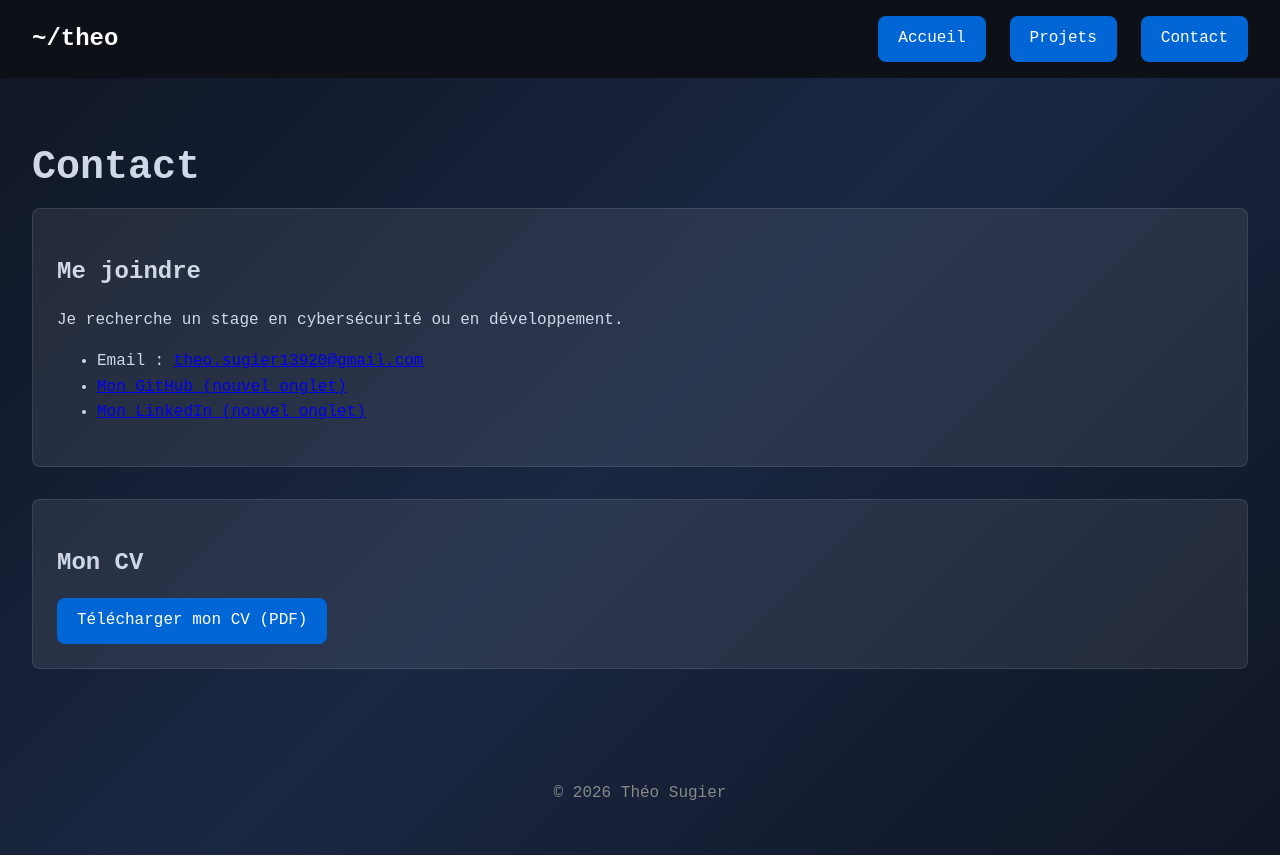
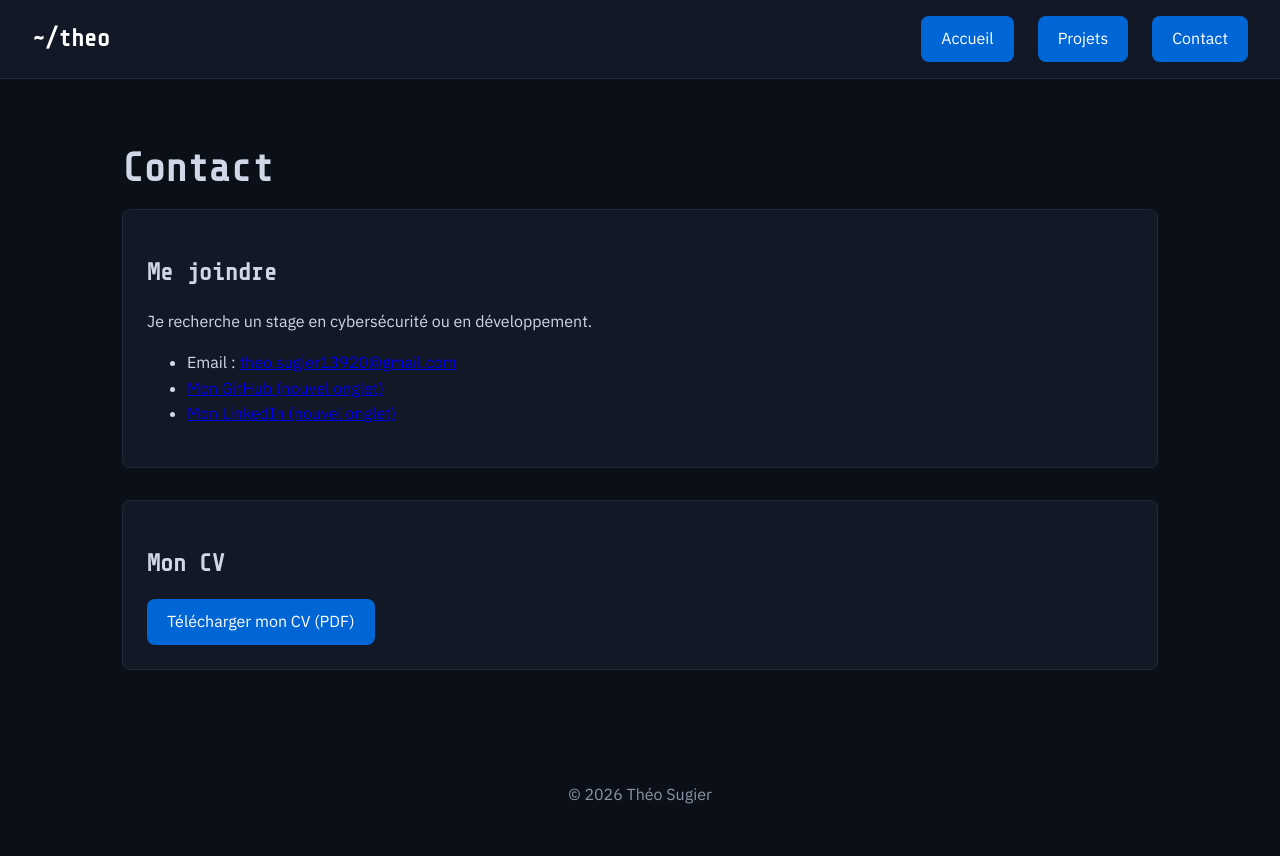
Before and after one commit to theosugier/portfolio, a plain HTML site: page contact.html in a window 1280 px wide. Drawn offline with nearby package versions, Linux system fonts and the light colour scheme.

Commit message:
style: variables de couleurs, polices et conteneur centre

```diff
--- a/contact.html
+++ b/contact.html
@@ -4,6 +4,9 @@
     <meta charset="UTF-8">
     <meta name="viewport" content="width=device-width, initial-scale=1.0">
     <title>Contact - Théo Sugier</title>
+    <link rel="preconnect" href="https://fonts.googleapis.com">
+    <link rel="preconnect" href="https://fonts.gstatic.com" crossorigin>
+    <link href="https://fonts.googleapis.com/css2?family=IBM+Plex+Sans:wght@400;600&family=Share+Tech+Mono&display=swap" rel="stylesheet">
     <link rel="stylesheet" href="css/style.css">
 </head>
 <body>
--- a/css/style.css
+++ b/css/style.css
@@ -1,14 +1,27 @@
+:root { /* mes couleurs, je change ici et ca change partout */
+    --fond: #0b0f17;
+    --fond-carte: #121826;
+    --bordure: #1f2937;
+    --texte: #d0d8e8;
+    --texte-doux: #8b95a7;
+    --accent: #4da3ff;
+    --bouton: #0066d6;
+}
+
 * { /* toutes les balises */
     box-sizing: border-box;
 }
 
 body { /* toute la page */
     margin: 0;
+    font-family: "IBM Plex Sans", Arial, sans-serif;
+    line-height: 1.6;
+    background: var(--fond);
+    color: var(--texte);
+}
+
+h1, h2, h3, .logo { /* police style terminal juste pour les titres */
     font-family: "Share Tech Mono", monospace;
-    line-height: 1.6;
-    background: linear-gradient(135deg, #0f1624, #1a2742, #0f1624);
-    color: #d0d8e8;
-
 }
 
 header { /* barre en haut page logo & menu  */
@@ -18,7 +31,8 @@ header { /* barre en haut page logo & menu  */
     justify-content: space-between; /* TS a gauche menu a droite */
     padding: 1rem;
     align-items: center; /* centre TS */
-    background-color: #0d1117;
+    background-color: var(--fond-carte);
+    border-bottom: 1px solid var(--bordure);
 }
 
 nav ul { /* bloc nav interieur */
@@ -32,21 +46,23 @@ nav ul { /* bloc nav interieur */
 }
 
 main {
+    max-width: 1100px; /* le texte s'etale plus sur tout l'ecran */
+    margin: 0 auto;
     padding: 1rem;
 }
 
 section {
     margin-bottom: 2rem;
-    background-color: rgba(255, 255, 255, 0.08);
+    background-color: var(--fond-carte);
     padding: 1.5rem;
     border-radius: 8px;
-    border: 1px solid rgba(255, 255, 255, 0.1);
+    border: 1px solid var(--bordure);
 }
 
 .bouton-arrondi {
   display: inline-block;
   padding: 10px 20px;
-  background-color: #0066D6; /* bleu un peu plus fonce pour que le texte se lise bien */
+  background-color: var(--bouton); /* bleu un peu plus fonce pour que le texte se lise bien */
   color: white;
   text-decoration: none;
   border-radius: 8px; /* arrondit les coins */
@@ -83,7 +99,7 @@ h3 {
 footer {
     text-align: center;
     padding: 2rem;
-    color: #888;
+    color: var(--texte-doux);
 }
 
 
```
Also changed, not shown: index.html (+3 -0 lines), projet-enixus-ai.html (+3 -0 lines), projet-red.html (+3 -0 lines), projet-reverso.html (+3 -0 lines), projets.html (+3 -0 lines).
